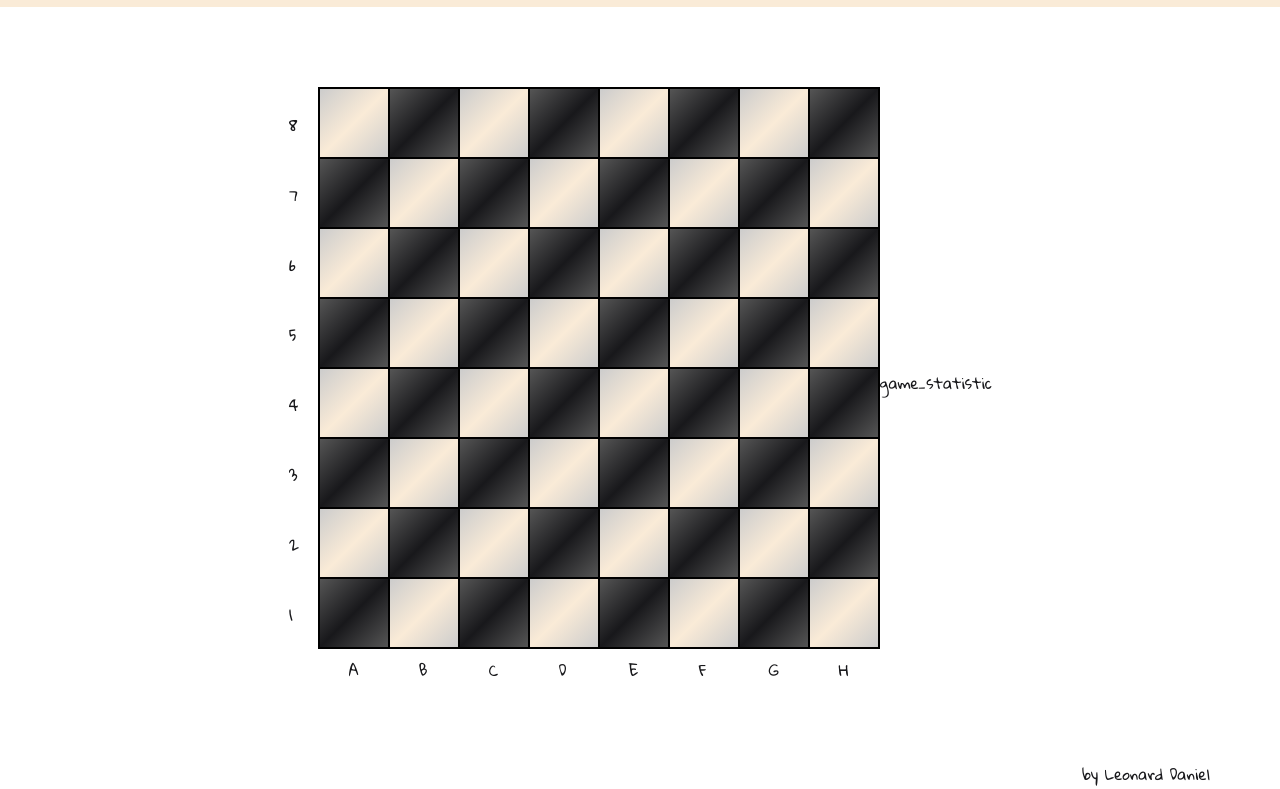
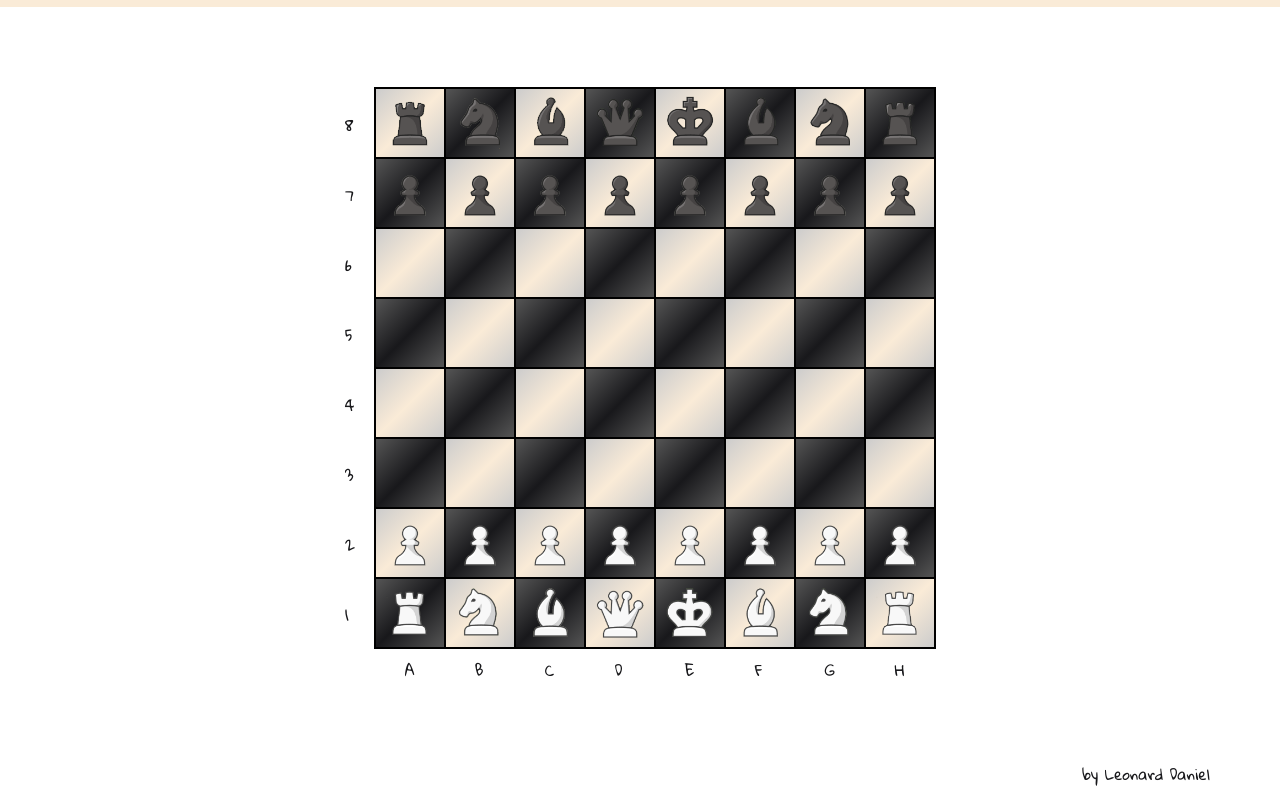
Before and after one commit to RetroCIB/chess, a plain HTML site: page index.html in a window 1280 px wide. Both pictures are taken after a click on the button "START". Shown: the part 72-861 px from the top of the page. Drawn offline with Linux system fonts and the light colour scheme.

Commit message:
desenare elemente in tabela

```diff
--- a/css/_main.css
+++ b/css/_main.css
@@ -37,6 +37,8 @@ main #game .game_container{
     align-items: center;
 }
 
+
+/* game_table */
 main #game #game_table {
     position: relative;
     display:flex;
@@ -49,18 +51,23 @@ main #game #game_table {
     height: calc( (var(--cell-size) ) * 8 + 2px ) !important;
     border:1px solid black;
 }
+
 main #game #game_table .cell-number,
 main #game #game_table .cell-letter{
     position:absolute;
     display:block;
     line-height: 1;
 }
+
 main #game #game_table .cell{
-    display:block;
+    display:flex;
     position:relative;
     width: var(--cell-size);
     height: var(--cell-size);
     border:1px solid black;
+
+    justify-content: center;
+    align-items: center;
 }
 
 main #game #game_table .cell_color_white{
@@ -71,3 +78,12 @@ main #game #game_table .cell_color_black{
    background: #000;
    background-image: linear-gradient(-45deg, #555 0%,var(--color_text) 50% , #555 100%);
 }
+
+main #game #game_table .cell img{
+    display:block;
+    max-width: 80%;
+    max-height:80%;
+    position:relative;
+}
+
+/* game_statistics */
--- a/index.html
+++ b/index.html
@@ -37,8 +37,8 @@
         <!-- game in progress -->
         <div id="game">
             <div class="container game_container">
-                <div id="game_table">game_chart</div>
-                <div id="game_moves">game_statistic</div>
+                <div id="game_table"></div>
+                <div id="game_statistics"></div>
             </div>
         </div>
 
--- a/js/mainframe.js
+++ b/js/mainframe.js
@@ -1,20 +1,41 @@
 class Game {
-    constructor() { }
+
+    defaultTable = [
+        ['Tw', 'Hw', 'Bw', 'Qw', 'Kw', 'Bw', 'Hw', 'Tw'],
+        ['Pw', 'Pw', 'Pw', 'Pw', 'Pw', 'Pw', 'Pw', 'Pw'],
+
+        ['', '', '', '', '', '', '', ''],
+        ['', '', '', '', '', '', '', ''],
+        ['', '', '', '', '', '', '', ''],
+        ['', '', '', '', '', '', '', ''],
+
+        ['Pb', 'Pb', 'Pb', 'Pb', 'Pb', 'Pb', 'Pb', 'Pb'],
+        ['Tb', 'Hb', 'Bb', 'Qb', 'Kb', 'Bb', 'Hb', 'Tb'],
+
+    ];
+    table = null;
+    moves = [];
+
+
+    constructor() {
+        this.moves = [];
+        this.table = this.defaultTable;
+    }
 
     drawTable() {
         const table_el = document.querySelector('main #game #game_table');
         table_el.innerHTML = "";
         //
-        for(let row=8; row>=1; row--){
+        for (let row = 8; row >= 1; row--) {
 
             let white_start_cell = row % 2;
 
-            for(let col=1; col<=8; col++){
+            for (let col = 1; col <= 8; col++) {
                 const cell_el = document.createElement('div');
 
                 cell_el.classList.add('cell');
                 cell_el.classList.add('cell_x' + row + '_y' + col);
-                cell_el.classList.add('cell_color_' + (((white_start_cell + col) % 2) ? 'white' : 'black') );
+                cell_el.classList.add('cell_color_' + (((white_start_cell + col) % 2) ? 'white' : 'black'));
 
                 cell_el.setAttribute('cell-row', row);
                 cell_el.setAttribute('cell-column', col);
@@ -23,7 +44,7 @@ class Game {
             }
         }
         // trasare numere
-        for(let row=8; row>=1; row--){
+        for (let row = 8; row >= 1; row--) {
             const cell_el = document.createElement('div');
             cell_el.classList.add('cell-number');
             cell_el.style.top = `calc( 100% - ((100% / 8) * ${row}) + (var(--cell-size) / 4 * 1.7) )`;
@@ -33,14 +54,75 @@ class Game {
             table_el.appendChild(cell_el);
         }
         // trasare litere
-        for(let col =1; col <=8; col++){
+        for (let col = 1; col <= 8; col++) {
             const cell_el = document.createElement('div');
             cell_el.classList.add('cell-letter');
-                cell_el.style.left = `calc( ((100% / 8) * ${col-1}) + (var(--cell-size) / 4 * 1.7) )`;
+            cell_el.style.left = `calc( ((100% / 8) * ${col - 1}) + (var(--cell-size) / 4 * 1.7) )`;
             cell_el.style.bottom = `-3rem`;
-                cell_el.innerHTML =String.fromCharCode( ('A').charCodeAt(0)   + col - 1 );
+            cell_el.innerHTML = String.fromCharCode(('A').charCodeAt(0) + col - 1);
 
             table_el.appendChild(cell_el);
+        }
+    }
+
+    drawContent() {
+        for (let row = 8; row >= 1; row--) {
+            for (let col = 1; col <= 8; col++) {
+
+                const cell_el = document.querySelector(`main #game #game_table .cell.cell_x${row}_y${col}`);
+
+                let cell_value = this.table[row - 1][col - 1];
+
+                let piece_value = null;
+                let piece_color = null;
+
+                if (cell_value) {
+                    piece_value = (cell_value.split('')[0]).toUpperCase();
+                    piece_color = (cell_value.split('')[1]).toLowerCase();
+
+                    let piece_img = '';
+
+                    switch (piece_color) {
+                        case 'b':
+                            piece_img = 'Black'
+                            break;
+                        case 'w':
+                            piece_img = 'White'
+                            break;
+                    }
+
+
+                    switch (piece_value) {
+                        case 'P':
+                            piece_img += 'Pawn'
+                            break;
+                        case 'T':
+                            piece_img += 'Rook'
+                            break;
+                        case 'H':
+                            piece_img += 'Knight'
+                            break;
+                        case 'B':
+                            piece_img += 'Bishop'
+                            break;
+                        case 'Q':
+                            piece_img += 'Queen'
+                            break;
+                        case 'K':
+                            piece_img += 'King'
+                            break;
+                    }
+
+                    piece_img += '.png';
+
+                    let piece = document.createElement('img');
+                    piece.setAttribute('src', 'img/' + piece_img);
+
+                    cell_el.appendChild(piece);
+
+                }
+
+            }
         }
     }
 }
@@ -73,5 +155,6 @@ export const MainFrame = {
     initializeGame: function () {
         const game = new Game();
         game.drawTable();
+        game.drawContent();
     }
 }
```
Lines whose indentation alone changed are shown as unchanged.
